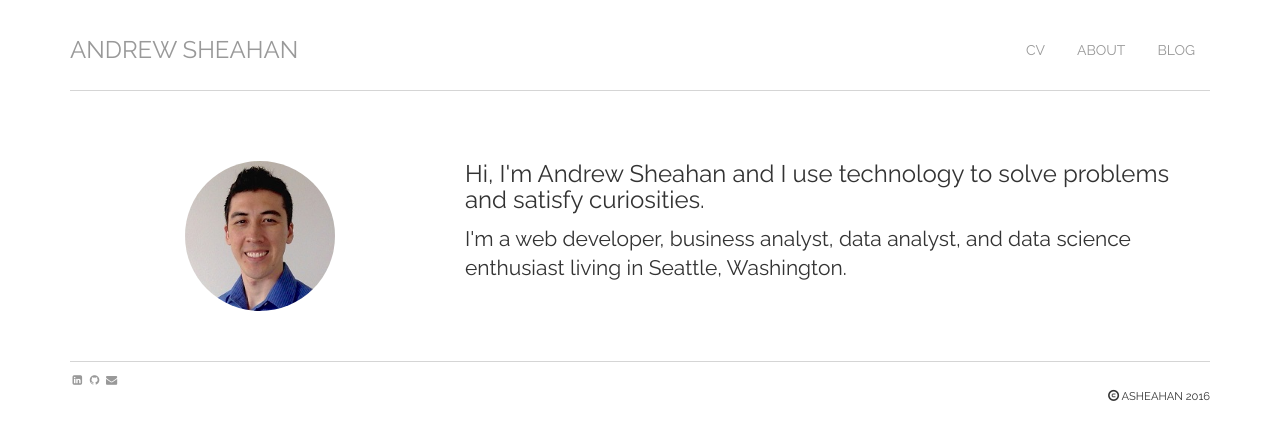
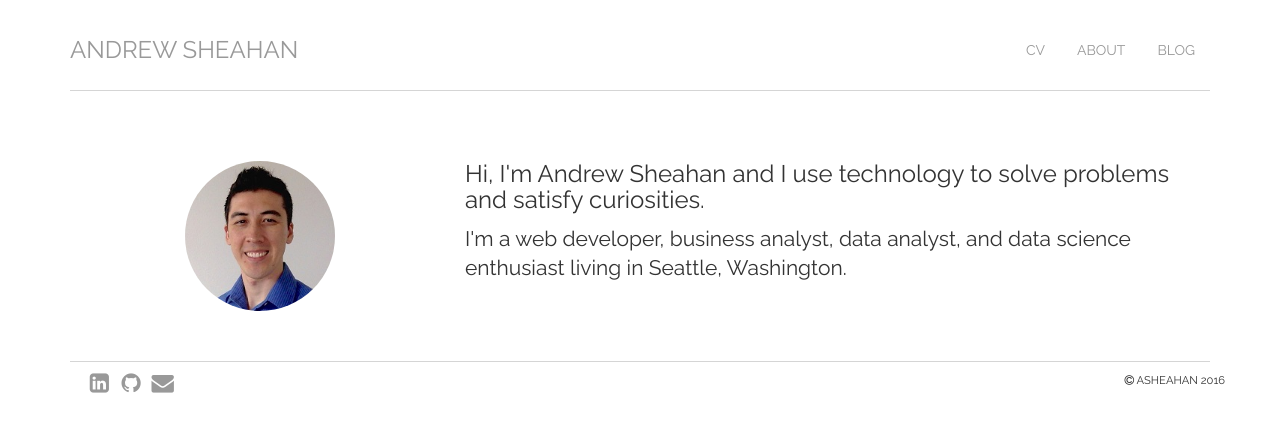
Before and after one commit to asheahan/asheahan.github.io, a Jekyll site: the page built from index.html, in a window 1280 px wide. Shown: the top 440 px of the page. Built offline with Jekyll 4.4.1, drawn with Linux system fonts in a browser that asks for light colours.

```diff
--- a/_layouts/default.html
+++ b/_layouts/default.html
@@ -26,14 +26,22 @@
         </div>
 
 			  <footer>
-          <div class="contact-methods">
-            <a href="https://www.linkedin.com/in/andrewsheahan" title="LinkedIn"><i class="fa fa-linkedin-square fa-fw" aria-hidden="true"></i></a>
-            <a href="https://github.com/asheahan" title="GitHub"><i class="fa fa-github fa-fw" aria-hidden="true"></i></a>
-            <a href="#" title="Email"><i class="fa fa-envelope fa-fw" aria-hidden="true"></i></a>
-          </div>
-          <div class="pull-right">
-            <span class="glyphicon glyphicon-copyright-mark" aria-hidden="true"></span>
-            ASHEAHAN 2016
+          <div class="container">
+            <div class="row">
+              <div class="col-xs-9">
+                <div class="contact-methods">
+                  <a href="https://www.linkedin.com/in/andrewsheahan" title="LinkedIn"><i class="fa fa-linkedin-square fa-fw fa-2x" aria-hidden="true"></i></a>
+                  <a href="https://github.com/asheahan" title="GitHub"><i class="fa fa-github fa-fw fa-2x" aria-hidden="true"></i></a>
+                  <a href="#" title="Email"><i class="fa fa-envelope fa-fw fa-2x" aria-hidden="true"></i></a>
+                </div>
+              </div>
+              <div class="col-xs-3">
+                <div class="pull-right">
+                  <span class="fa fa-copyright" aria-hidden="true"></span>
+                  ASHEAHAN 2016
+                </div>
+              </div>
+            </div>
           </div>
 			  </footer>
       </div><!-- container -->
```
Also changed, not shown: contact/index.html (deleted, +0 -19 lines).
